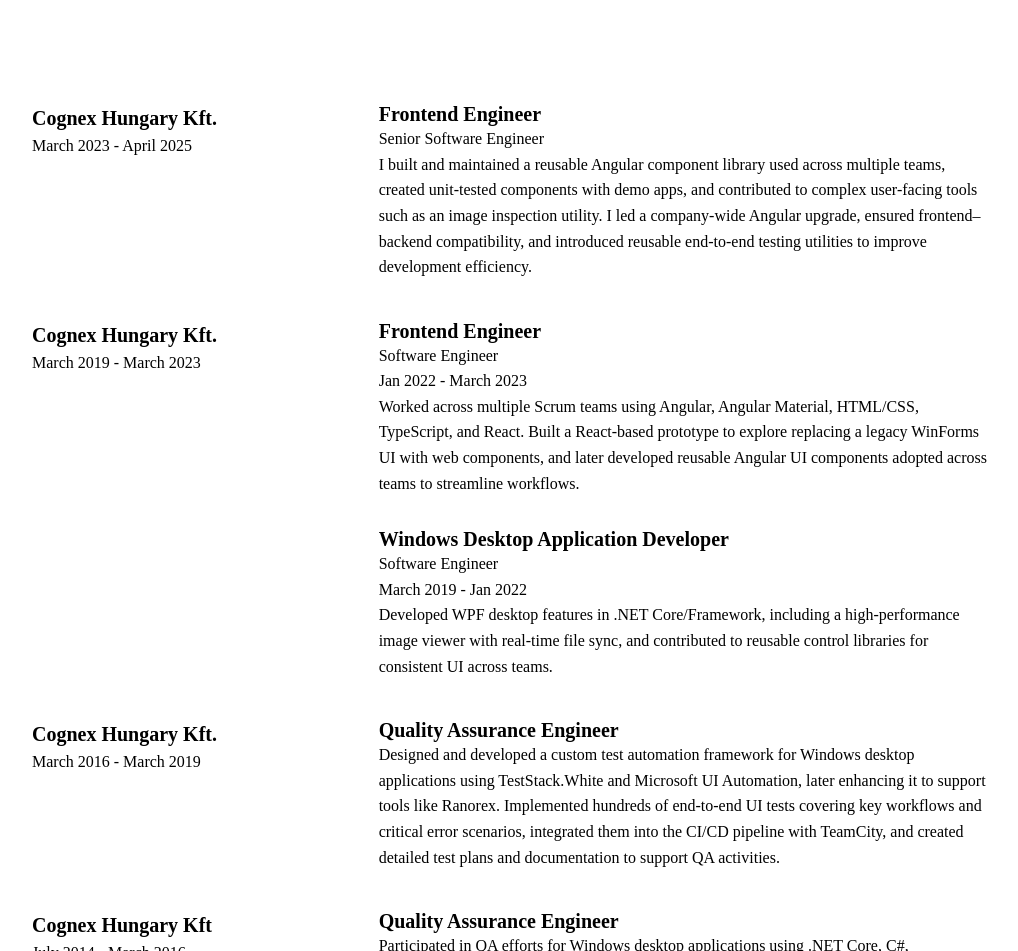
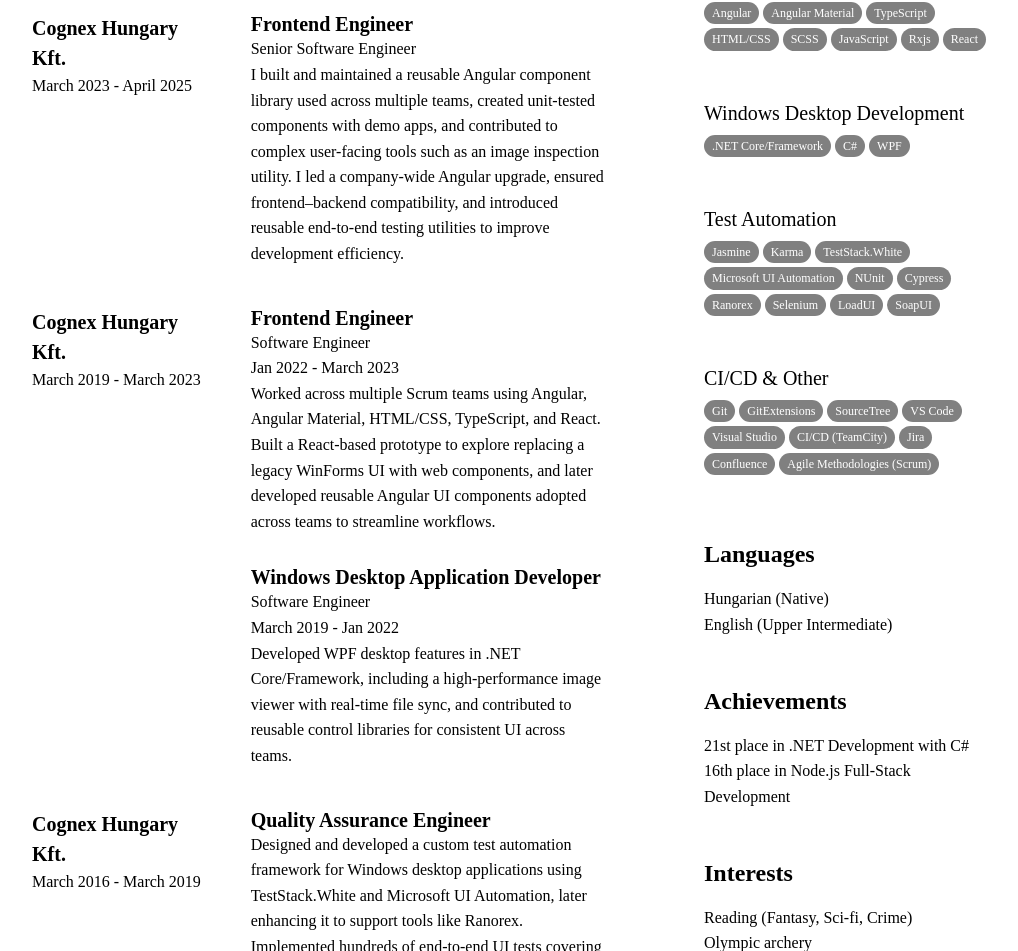
Before and after one commit to PeterKocsis/personal-page, a website: page index.html in a window 1280 px wide. Shown: the part 743-1694 px from the top of the page, without its empty margins (128-1146 px from the left). Drawn offline with nearby package versions, Linux system fonts and the light colour scheme; files that its build step writes are made by us from their sources.

Commit message:
Organize sections into two columns.

```diff
--- a/index.html
+++ b/index.html
@@ -54,8 +54,11 @@
 
 
 
-    <section id="experience" class="work-history-items">
-        <h2 class="section-title">Experience</h2>
+    <section id="experience" style="display: flex; flex-direction: row; gap: 9.6rem;">
+        <div style="flex: 2;">
+
+            <h2 class="main-section-title">Experience</h2>
+            <div class="work-history-items">
                 <a class="role-card"
                     href="https://www.cognex.com/products/machine-vision/vision-sensors/in-sight-snapp/software">
                     <div class="work-history-item">
@@ -70,14 +73,19 @@
                                         <h4>Frontend Engineer</h4>
                                         <p>Senior Software Engineer</p>
                                     </header>
-                            <p>I built and maintained a reusable Angular component library used across multiple teams,
+                                    <p>I built and maintained a reusable Angular component library used across multiple
+                                        teams,
                                         created
-                                unit-tested components with demo apps, and contributed to complex user-facing tools such
+                                        unit-tested components with demo apps, and contributed to complex user-facing
+                                        tools
+                                        such
                                         as an
                                         image
-                                inspection utility. I led a company-wide Angular upgrade, ensured frontend–backend
+                                        inspection utility. I led a company-wide Angular upgrade, ensured
+                                        frontend–backend
                                         compatibility,
-                                and introduced reusable end-to-end testing utilities to improve development efficiency.
+                                        and introduced reusable end-to-end testing utilities to improve development
+                                        efficiency.
                                     </p>
                                 </div>
                             </div>
@@ -99,10 +107,15 @@
                                         <p>Software Engineer</p>
                                         <p>Jan 2022 - March 2023</p>
                                     </header>
-                            <p>Worked across multiple Scrum teams using Angular, Angular Material, HTML/CSS, TypeScript,
+                                    <p>Worked across multiple Scrum teams using Angular, Angular Material, HTML/CSS,
+                                        TypeScript,
                                         and
-                                React. Built a React-based prototype to explore replacing a legacy WinForms UI with web
-                                components, and later developed reusable Angular UI components adopted across teams to
+                                        React. Built a React-based prototype to explore replacing a legacy WinForms UI
+                                        with
+                                        web
+                                        components, and later developed reusable Angular UI components adopted across
+                                        teams
+                                        to
                                         streamline workflows.</p>
                                 </div>
                                 <div class="role">
@@ -111,8 +124,11 @@
                                         <p>Software Engineer</p>
                                         <p>March 2019 - Jan 2022</p>
                                     </header>
-                            <p>Developed WPF desktop features in .NET Core/Framework, including a high-performance image
-                                viewer with real-time file sync, and contributed to reusable control libraries for
+                                    <p>Developed WPF desktop features in .NET Core/Framework, including a
+                                        high-performance
+                                        image
+                                        viewer with real-time file sync, and contributed to reusable control libraries
+                                        for
                                         consistent UI across teams.</p>
                                 </div>
 
@@ -138,10 +154,12 @@
                                         </header>
                                         <p>Designed and developed a custom test automation framework for Windows desktop
                                             applications
-                                    using TestStack.White and Microsoft UI Automation, later enhancing it to support
+                                            using TestStack.White and Microsoft UI Automation, later enhancing it to
+                                            support
                                             tools
                                             like
-                                    Ranorex. Implemented hundreds of end-to-end UI tests covering key workflows and
+                                            Ranorex. Implemented hundreds of end-to-end UI tests covering key workflows
+                                            and
                                             critical
                                             error scenarios, integrated them into the CI/CD pipeline with TeamCity, and
                                             created
@@ -166,8 +184,10 @@
                                         <header class="role-header">
                                             <h4>Quality Assurance Engineer</h4>
                                         </header>
-                                <p>Participated in QA efforts for Windows desktop applications using .NET Core, C#,
-                                    TestStack.White, and Microsoft UIA. Developed extensive UI test coverage for key
+                                        <p>Participated in QA efforts for Windows desktop applications using .NET Core,
+                                            C#,
+                                            TestStack.White, and Microsoft UIA. Developed extensive UI test coverage for
+                                            key
                                             workflows
                                             and created detailed test plans while maintaining QA documentation.</p>
                                     </div>
@@ -190,11 +210,14 @@
                                         </header>
                                         <p>Ensured the quality and integration of the SlideManager web app with in-house
                                             products,
-                                    performing primarily manual testing while initiating the development of a test
+                                            performing primarily manual testing while initiating the development of a
+                                            test
                                             automation
-                                    system. Developed and maintained automation frameworks using Java and Selenium,
+                                            system. Developed and maintained automation frameworks using Java and
+                                            Selenium,
                                             created
-                                    automated tests for non-functional aspects such as stress and usability testing
+                                            automated tests for non-functional aspects such as stress and usability
+                                            testing
                                             with
                                             LoadUI
                                             and SoapUI, and designed, executed, and documented both manual and automated
@@ -207,10 +230,15 @@
                             </div>
                         </div>
                     </a>
-    </section>
+                </div>
+
+            </div>
+        </div>
+
+        <div style="flex: 1; display: flex; flex-direction: column; gap: 6.4rem;">
 
             <section id="skills">
-        <h2 class="section-title">Skills</h2>
+                <h2 class="secondary-section-title">Skills</h2>
                 <div class="skill-groups">
                     <div class="skill-card frontend-card">
                         <header class="frontend-group-header">
@@ -225,8 +253,6 @@
                                 <li class="skills">SCSS</li>
                                 <li class="skills">JavaScript</li>
                                 <li class="skills">Rxjs</li>
-                    </ul>
-                    <ul class="familiar-skills">
                                 <li class="skills">React</li>
                             </ul>
                         </div>
@@ -256,8 +282,6 @@
                                 <li class="skills">TestStack.White</li>
                                 <li class="skills">Microsoft UI Automation</li>
                                 <li class="skills">NUnit</li>
-                    </ul>
-                    <ul class="familiar-skills">
                                 <li class="skills">Cypress</li>
                                 <li class="skills">Ranorex</li>
                                 <li class="skills">Selenium</li>
@@ -289,6 +313,35 @@
             </section>
 
             <div class="additional-info">
+                <section id="languages">
+                    <h2 class="secondary-section-title">Languages</h2>
+                    <ul>
+                        <li>Hungarian (Native)</li>
+                        <li>English (Upper Intermediate)</li>
+                    </ul>
+                </section>
+
+                <section id="achievements">
+                    <h2 class="secondary-section-title">Achievements</h2>
+                    <ul>
+                        <li>21st place in .NET Development with C#</li>
+                        <li>16th place in Node.js Full-Stack Development</li>
+                    </ul>
+                </section>
+
+                <section id="interests">
+                    <h2 class="secondary-section-title">Interests</h2>
+                    <ul>
+                        <li>Reading (Fantasy, Sci-fi, Crime)</li>
+                        <li>Olympic archery</li>
+                        <li>Playing Dungeons & Dragons</li>
+                    </ul>
+                </section>
+            </div>
+        </div>
+    </section>
+
+    <div>
         <section id="education">
             <h2>Education</h2>
             <div class="education-item">
@@ -298,7 +351,7 @@
             </div>
         </section>
 
-        <section id="languages">
+        <!-- <section id="languages">
             <h2>Languages</h2>
             <ul>
                 <li>Hungarian (Native)</li>
@@ -321,12 +374,12 @@
                 <li>Olympic archery</li>
                 <li>Playing Dungeons & Dragons</li>
             </ul>
-        </section>
+        </section> -->
     </div>
 
 
     <section id="projects">
-        <h2 class="section-title">Projects</h2>
+        <h2 class="main-section-title">Projects</h2>
         <div class="projects">
             <a class="project-card" href="#">
                 <p class="project-date">2025</p>
@@ -351,7 +404,7 @@
     </section>
 
     <section id="courses">
-        <h2 class="section-title">Courses</h2>
+        <h2 class="main-section-title">Courses</h2>
         <div class="courses">
             <div class="course">
                 <div class="course-image">PlaceHolder</div>
--- a/sass/components/_additional.scss
+++ b/sass/components/_additional.scss
@@ -1,5 +1,5 @@
 .additional-info {
-  display: grid;
-  grid-template-columns: 1fr 1fr 1fr 1fr;
-  justify-items: space-between;
+  display: flex;
+  flex-direction: column;
+  gap: 4.8rem;
 }
--- a/sass/components/_section-title.scss
+++ b/sass/components/_section-title.scss
@@ -1,8 +1,13 @@
 @use "../abstracts/variables" as *;
 
-.section-title {
-    font-size: 6.2rem;
-    margin-bottom: 6.4rem;
+.main-section-title {
+    font-size: $h2-font-size;
+    margin-bottom: 4.8rem;
     font-weight: 600;
-    text-align: center;
 }
+
+.secondary-section-title {
+    font-size: $h3-font-size;
+    margin-bottom: 1.6rem;
+    font-weight: 600;
+}
--- a/sass/components/_skill-group.scss
+++ b/sass/components/_skill-group.scss
@@ -3,40 +3,30 @@
 .proficient-skills {
   font-size: $font-size;
   font-weight: 500;
-  margin-bottom: 3.2rem;
   list-style: none;
   display: flex;
   flex-wrap: wrap;
-  gap: 0.6rem;
+  gap: 0.4rem;
 }
 
-.familiar-skills {
-  font-size: $font-size-xs;
-  font-weight: 400;
-  margin-bottom: 1.2rem;
-  list-style: none;
-  font-style: italic;
-
-  display: flex;
-  flex-wrap: wrap;
-  gap: 0.6rem;
-}
 
 .skill-card {
-    padding: 3.2rem;
-    margin: -3.2rem;
     border-radius: 0.8rem;
     color: #000;
 
     h3 {
-        font-size: $h3-font-size;
-        margin-bottom: 1.6rem;
+        font-size: $h4-font-size;
+        font-weight: 500;
+        margin-bottom: 0.8rem;
     }
 }
 
 .skills {
-  padding: 0.6rem 1.2rem;
+  padding: 0.4rem 0.8rem;
   border-radius: 1.6rem;
   background-color: gray;
   color: white;
+  font-size: $font-size-xs;
+  line-height: 1.2;
+
 }
--- a/sass/components/_skill-groups.scss
+++ b/sass/components/_skill-groups.scss
@@ -1,29 +1,8 @@
 @use "../abstracts/variables" as *;
 
 .skill-groups {
-  display: grid;
-  grid-template-columns: 1fr 1fr;
-  grid-template-rows: auto auto ;
-  gap: 9.6rem;;
+  display: flex;
+  flex-direction: column;
+  gap: 4.8rem;
   align-content: space-around;
 }
-
-.frontend-card {
-    grid-column: 1;
-    grid-row: 1;
-}
-
-.desktop-card {
-  grid-column: 2;
-  grid-row: 1;
-}
-
-.test-automation-card {
-  grid-column: 1;
-  grid-row: 2;
-}
-
-.other-card {
-  grid-column: 2;
-  grid-row: 2;
-}
--- a/sass/components/_work-history-items.scss
+++ b/sass/components/_work-history-items.scss
@@ -4,6 +4,7 @@
   display: flex;
   flex-direction: column;
   gap: 4rem;
+  flex: 2;
 }
 
 .toggle-work-history-container {
```
Lines whose indentation alone changed are shown as unchanged.
